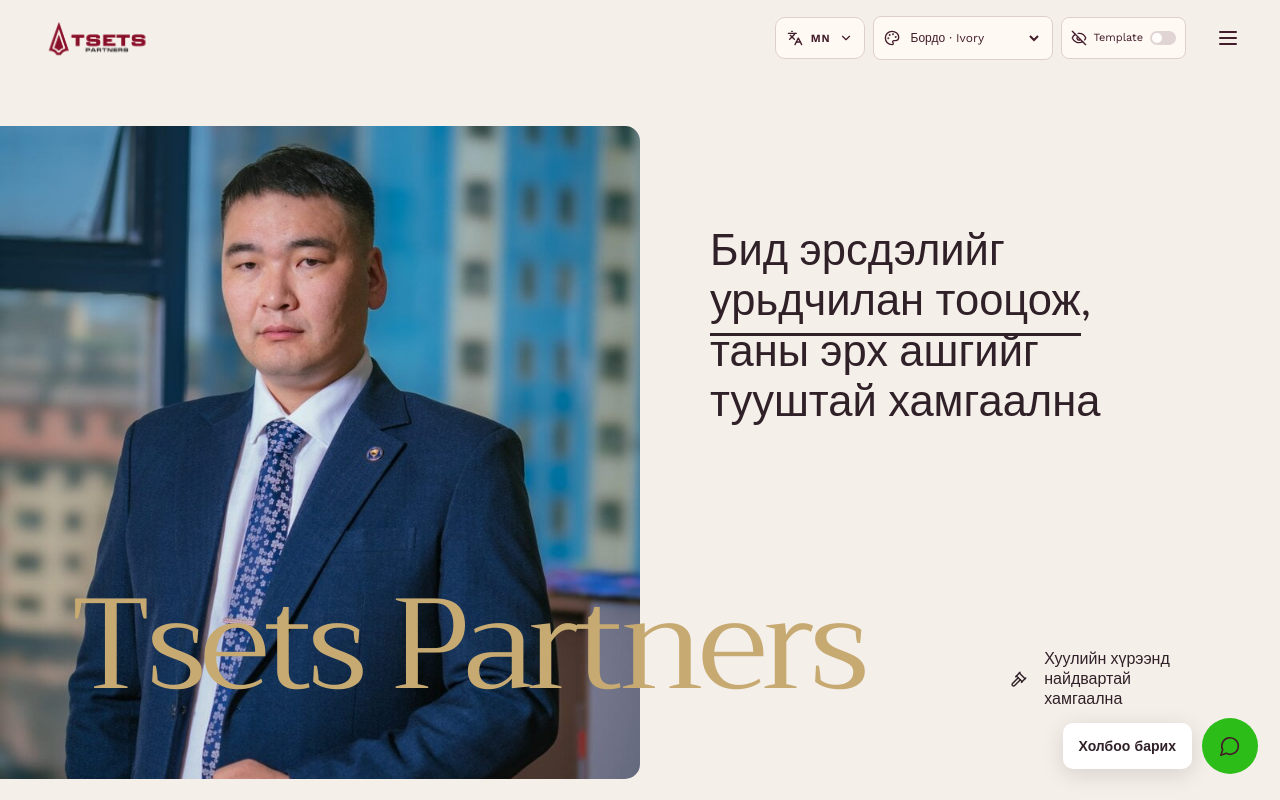
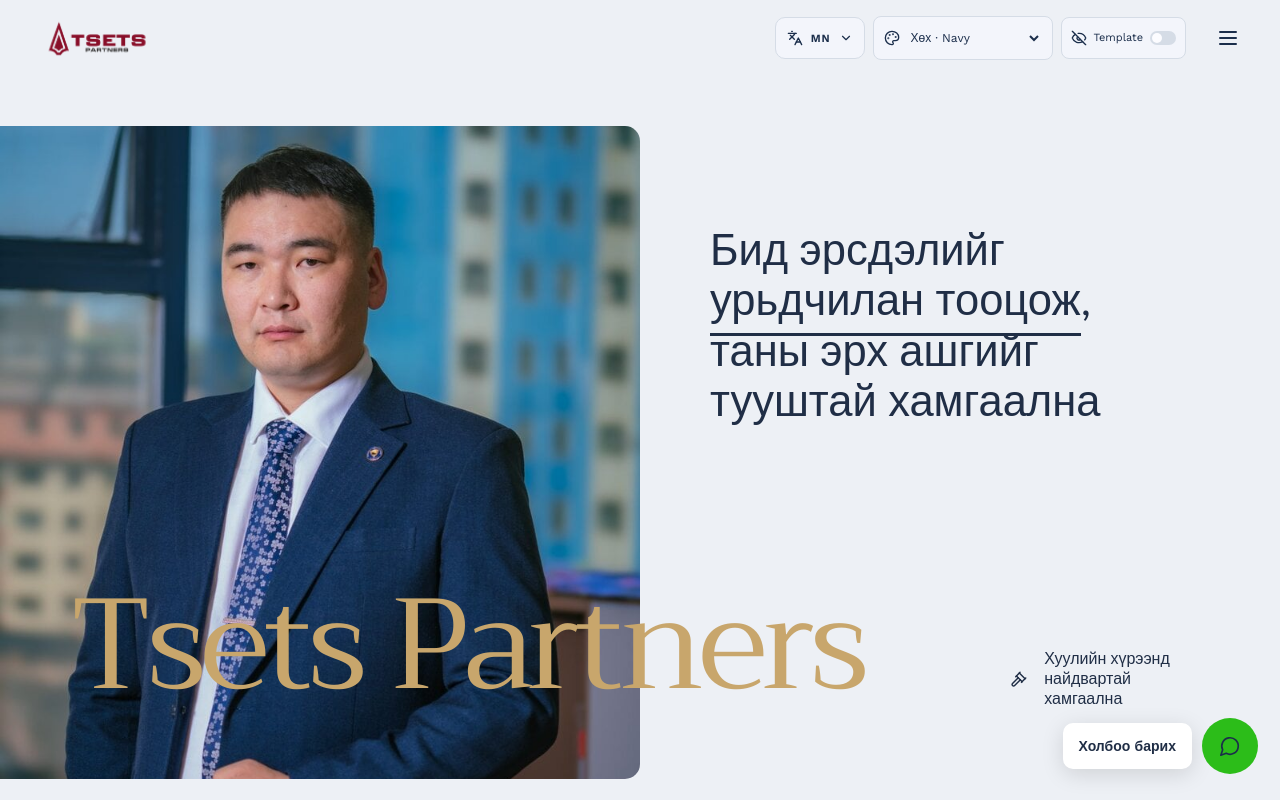
Before and after one commit to Noir0330/tsets, a Next.js app: page / in a window 1280 px wide. Shown: the top 800 px of the page. Built offline with nearby package versions, Linux system fonts and the light colour scheme.

Commit message:
vercel erhtee hun bna

```diff
--- a/src/app/globals.css
+++ b/src/app/globals.css
@@ -19,7 +19,6 @@
 }
 
 /* Light navigation preserves the original burgundy and charcoal logo. */
-:root,
 :root[data-theme="burgundy"] {
   --paper: #fffdfb;
   --warm: #f5efea;
@@ -58,6 +57,7 @@
   --nav-border: #d3dcc9;
 }
 
+:root,
 :root[data-theme="navy"] {
   --paper: #fcfcff;
   --warm: #edf0f5;
--- a/src/components/layout/ThemeSelector.tsx
+++ b/src/components/layout/ThemeSelector.tsx
@@ -9,10 +9,10 @@
 
 export function ThemeSelector() {
   const { theme: themeMessages } = useSiteMessages();
-  const [theme, setTheme] = useState("burgundy");
+  const [theme, setTheme] = useState("navy");
 
   useEffect(() => {
-    setTheme(document.documentElement.dataset.theme || "burgundy");
+    setTheme(document.documentElement.dataset.theme || "navy");
   }, []);
 
   function changeTheme(value: string) {
```
